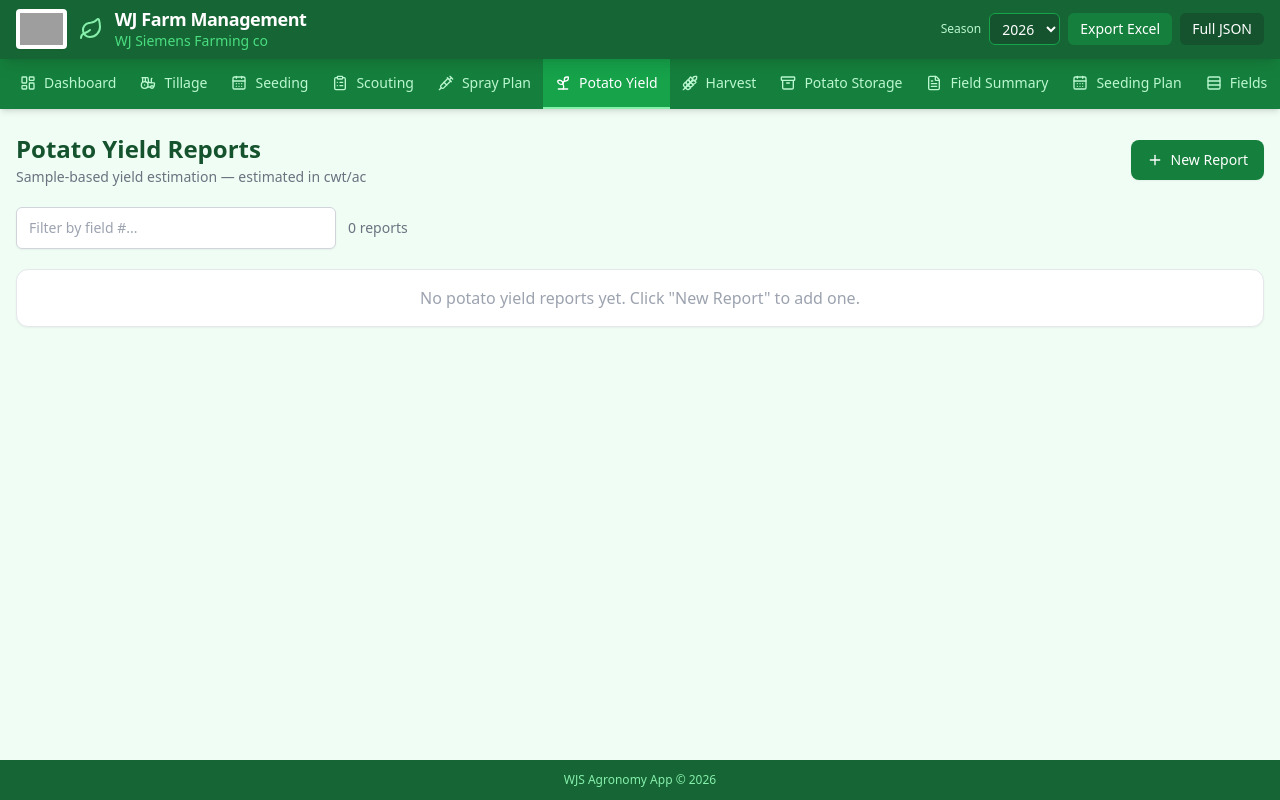
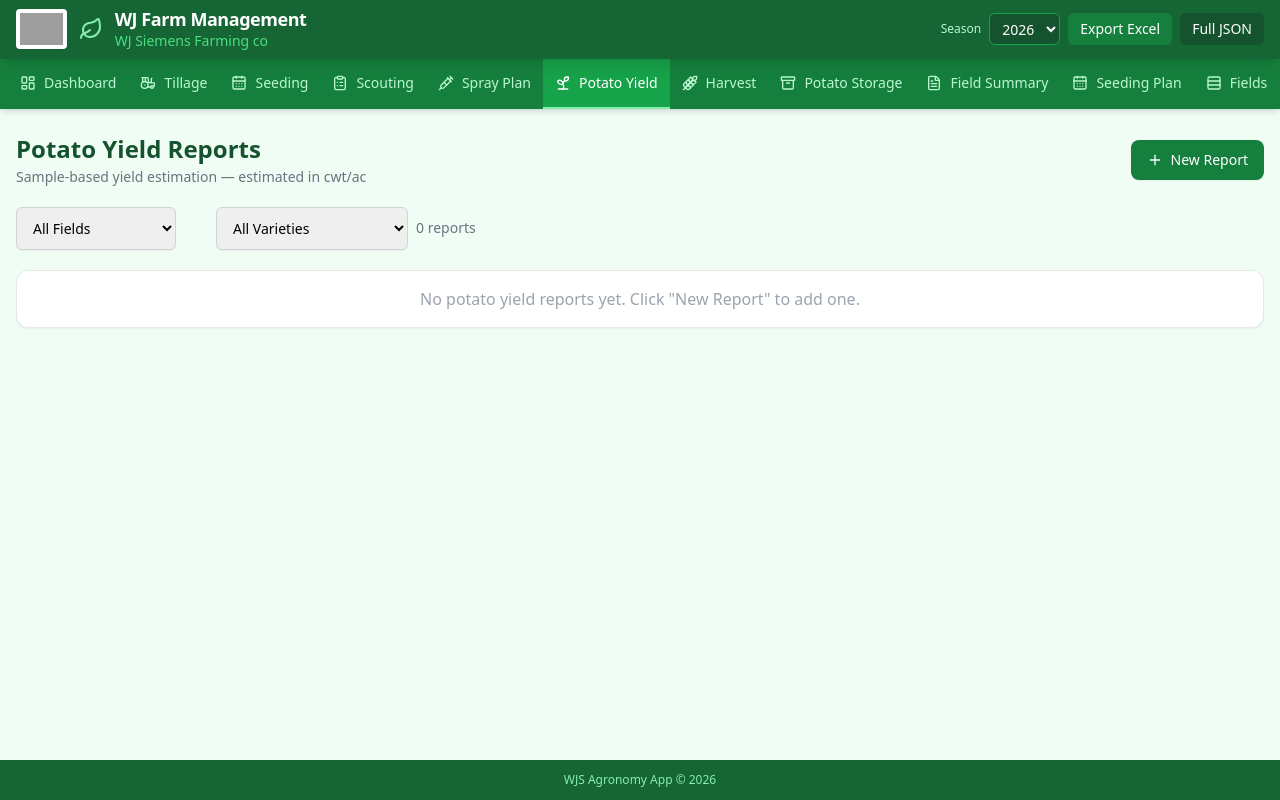
Before and after one commit to Trav3019/WJS-Agronomy-App, a React (Vite) app: page /potato-yield in a window 1280 px wide. Built offline with nearby package versions, Linux system fonts and the light colour scheme; grey boxes are pictures that could not be loaded.

Commit message:
Update PotatoYield.tsx

```diff
--- a/src/pages/PotatoYield.tsx
+++ b/src/pages/PotatoYield.tsx
@@ -1,7 +1,7 @@
-import { useState } from 'react';
+import { useEffect, useState } from 'react';
 import type { AppData, PotatoYieldReport, PotatoType } from '../types';
 import { generateId, savePotatoYield, deletePotatoYield } from '../utils/storage';
-import { Sprout, Plus, X, Trash2, Eye, Calculator } from 'lucide-react';
+import { Sprout, Plus, X, Trash2, Eye, Calculator, Image as ImageIcon } from 'lucide-react';
 import PhotoCapture from '../components/PhotoCapture';
 import { VARIETIES_BY_CROP } from '../utils/varieties';
 
@@ -40,12 +40,29 @@ export default function PotatoYield({ data, updateData }: Props) {
   const [editingId, setEditingId] = useState<string | null>(null);
   const [form, setForm] = useState(emptyReport());
   const [filterField, setFilterField] = useState('');
+  const [filterVariety, setFilterVariety] = useState('');
 
   const potatoFields = data.fields
     .filter(f => f.cropType === 'Potatoes')
     .sort((a, b) => a.fieldNumber.localeCompare(b.fieldNumber, undefined, { numeric: true, sensitivity: 'base' }));
   const potatoVarieties = VARIETIES_BY_CROP.Potatoes;
+  const filterFieldOptions = Array.from(
+    new Set(
+      data.potatoYieldReports
+        .filter(r => !filterVariety || r.variety === filterVariety)
+        .map(r => r.fieldNumber)
+    )
+  ).sort((a, b) => a.localeCompare(b, undefined, { numeric: true, sensitivity: 'base' }));
+  const filterVarietyOptions = Array.from(
+    new Set(data.potatoYieldReports.map(r => r.variety).filter((v): v is string => Boolean(v && v.trim())))
+  ).sort((a, b) => a.localeCompare(b));
   const grades = form.potatoType === 'table' ? TABLE_GRADES : PROC_GRADES;
+
+  useEffect(() => {
+    if (filterField && !filterFieldOptions.includes(filterField)) {
+      setFilterField('');
+    }
+  }, [filterVariety, filterField, filterFieldOptions]);
 
   function openNew() {
     setEditingId(null);
@@ -118,7 +135,8 @@ export default function PotatoYield({ data, updateData }: Props) {
   }
 
   const filtered = data.potatoYieldReports
-    .filter(r => !filterField || r.fieldNumber.toLowerCase().includes(filterField.toLowerCase()))
+    .filter(r => !filterField || r.fieldNumber === filterField)
+    .filter(r => !filterVariety || r.variety === filterVariety)
     .sort((a, b) => b.date.localeCompare(a.date));
 
   const estimatedYield = calcEstimatedYield(form.totalTuberWeight);
@@ -136,13 +154,21 @@ export default function PotatoYield({ data, updateData }: Props) {
       </div>
 
       {/* Filter */}
-      <div className="flex gap-3">
-        <input
-          className="form-input flex-1 max-w-xs"
-          placeholder="Filter by field #..."
-          value={filterField}
-          onChange={e => setFilterField(e.target.value)}
-        />
+      <div className="flex items-end gap-2 flex-wrap sm:flex-nowrap">
+        <div className="grid grid-cols-2 gap-2 w-full sm:w-auto flex-1 sm:flex-none">
+          <select className="form-input w-full sm:w-40" value={filterField} onChange={e => setFilterField(e.target.value)}>
+            <option value="">All Fields</option>
+            {filterFieldOptions.map(fieldNumber => (
+              <option key={fieldNumber} value={fieldNumber}>Field {fieldNumber}</option>
+            ))}
+          </select>
+          <select className="form-input w-full sm:w-48" value={filterVariety} onChange={e => setFilterVariety(e.target.value)}>
+            <option value="">All Varieties</option>
+            {filterVarietyOptions.map(variety => (
+              <option key={variety} value={variety}>{variety}</option>
+            ))}
+          </select>
+        </div>
         <div className="text-sm text-gray-500 self-center">{filtered.length} report{filtered.length !== 1 ? 's' : ''}</div>
       </div>
 
@@ -180,6 +206,15 @@ export default function PotatoYield({ data, updateData }: Props) {
                 </div>
               </div>
               <div className="flex gap-2 shrink-0">
+                {(report.photos?.length ?? 0) > 0 && (
+                  <button
+                    onClick={() => setPreviewPhoto(report.photos?.[0] ?? null)}
+                    className="btn-secondary text-[11px] py-1 px-2"
+                    title="Open attached photos"
+                  >
+                    <ImageIcon className="h-3 w-3" /> {report.photos?.length}
+                  </button>
+                )}
                 <button onClick={() => setViewReport(report)} className="btn-secondary text-xs py-1.5 px-2.5">
                   <Eye className="h-3.5 w-3.5" /> View
                 </button>
```
